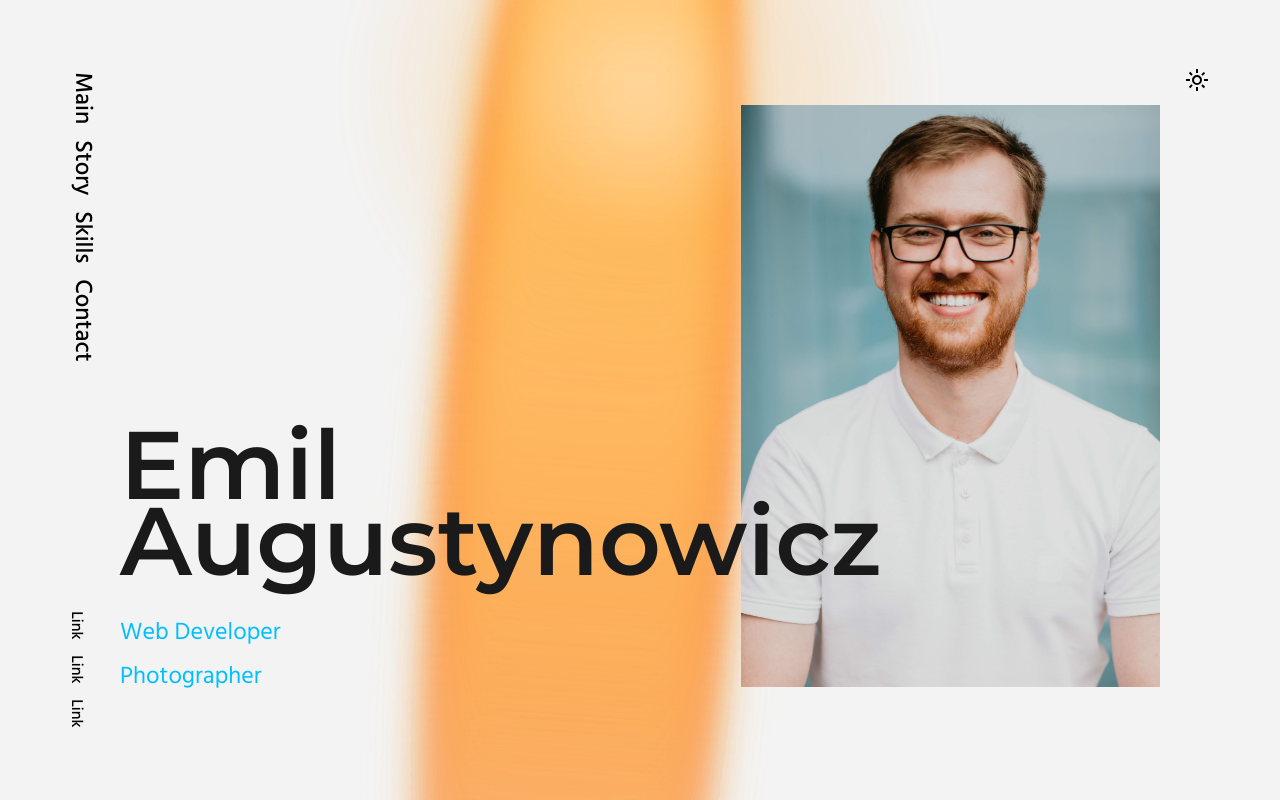
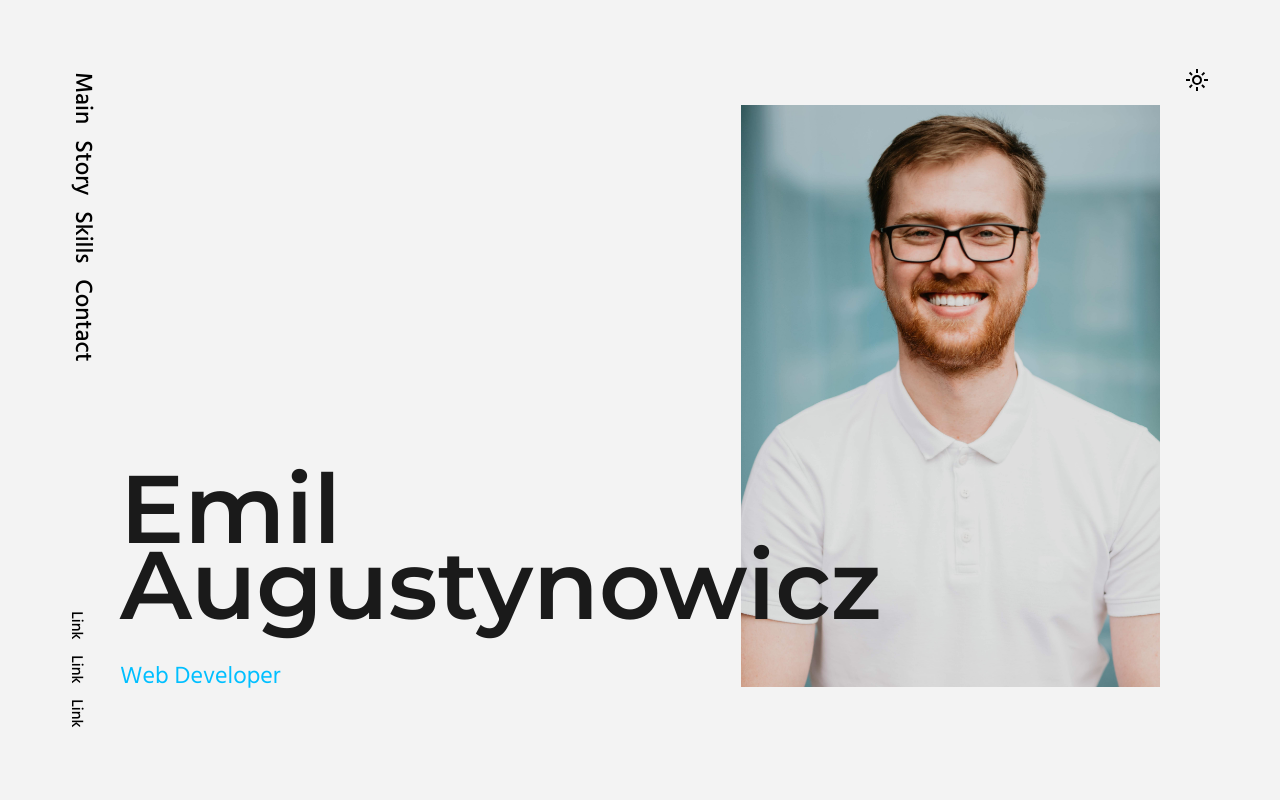
Before and after one commit to Zdechlak89/portfolio_react_ts, a React (Vite) app: page / in a window 1280 px wide. Shown: the top 800 px of the page. Built offline with nearby package versions, Linux system fonts and the light colour scheme.

Commit message:
contact form restyle

```diff
--- a/src/App.tsx
+++ b/src/App.tsx
@@ -1,5 +1,4 @@
 import { useEffect, useState, type ReactElement } from "react";
-import BackgroundFan from "./components/BackgroundFan";
 import Header from "./components/Header";
 import MainSection from "./components/Main";
 import { ModeContext } from "./store/app-context";
@@ -13,11 +12,8 @@ const App = (): ReactElement => {
 
   return (
     <ModeContext.Provider value={{ darkMode, setDarkMode }}>
-      <BackgroundFan></BackgroundFan>
-      <div className="app-content">
-        <Header></Header>
-        <MainSection></MainSection>
-      </div>
+      <Header></Header>
+      <MainSection></MainSection>
     </ModeContext.Provider>
   );
 };
--- a/src/components/BackgroundFan.scss
+++ /dev/null
@@ -1,116 +0,0 @@
-$fan-colors: #ff2400, #ff4d00, #ff6a00, #ff8c00, #ffa733, #ffc266, #ffdd99;
-
-@keyframes bg-fan-pulse {
-  0%,
-  100% {
-    opacity: 0.6;
-    transform: scale(1);
-  }
-  50% {
-    opacity: 0.85;
-    transform: scale(1.08);
-  }
-}
-
-.bg-fan {
-  position: fixed;
-  inset: 0;
-  z-index: 0;
-  overflow: hidden;
-  pointer-events: none;
-  transform-origin: 50% 0%;
-  will-change: transform;
-
-  &__pivot {
-    position: absolute;
-    top: -22vmax;
-    left: 50%;
-    width: 1px;
-    height: 1px;
-    transform: translateX(-50%);
-  }
-
-  &__blade {
-    position: absolute;
-    top: 0;
-    left: 0;
-    width: 22vmax;
-    height: 140vmax;
-    margin-left: -11vmax;
-    border-radius: 50%;
-    transform-origin: top center;
-    will-change: transform;
-  }
-
-  &__glow {
-    position: absolute;
-    top: -16vmax;
-    left: 50%;
-    width: 46vmax;
-    height: 46vmax;
-    margin-left: -23vmax;
-    border-radius: 50%;
-    background: radial-gradient(
-      circle,
-      rgba(255, 255, 255, 0.5) 0%,
-      rgba(255, 167, 51, 0.3) 35%,
-      rgba(255, 106, 0, 0) 70%
-    );
-    filter: blur(16px);
-    animation: bg-fan-pulse 6s ease-in-out infinite;
-  }
-}
-
-@for $i from 1 through length($fan-colors) {
-  .bg-fan__blade:nth-child(#{$i}) {
-    background:
-      linear-gradient(
-        115deg,
-        rgba(255, 255, 255, 0.45) 0%,
-        rgba(255, 255, 255, 0) 20%
-      ),
-      linear-gradient(
-        180deg,
-        nth($fan-colors, $i) 0%,
-        rgba(255, 255, 255, 0) 82%
-      );
-    filter: blur(#{10 + $i * 3}px);
-    opacity: #{0.9 - $i * 0.03};
-  }
-}
-
-body.dark .bg-fan {
-  &__blade {
-    mix-blend-mode: screen;
-  }
-
-  &__glow {
-    mix-blend-mode: screen;
-  }
-}
-
-@media (max-width: 600px) {
-  .bg-fan {
-    &__pivot {
-      top: -14vmax;
-    }
-
-    &__blade {
-      width: 30vmax;
-      height: 110vmax;
-      margin-left: -15vmax;
-    }
-
-    &__glow {
-      width: 30vmax;
-      height: 30vmax;
-      margin-left: -15vmax;
-    }
-  }
-}
-
-@media (prefers-reduced-motion: reduce) {
-  .bg-fan {
-    display: none;
-  }
-}
--- a/src/components/BackgroundFan.tsx
+++ /dev/null
@@ -1,82 +0,0 @@
-import { useEffect, useRef } from "react";
-import { gsap } from "gsap";
-import { ScrollTrigger } from "gsap/ScrollTrigger";
-import "./BackgroundFan.scss";
-
-gsap.registerPlugin(ScrollTrigger);
-
-const BLADE_ANGLES: Array<{ closed: number; open: number }> = [
-  { closed: 4, open: -78 },
-  { closed: 4, open: -52 },
-  { closed: 4, open: -26 },
-  { closed: 4, open: 0 },
-  { closed: 4, open: 26 },
-  { closed: 4, open: 52 },
-  { closed: 4, open: 78 },
-];
-
-function BackgroundFan(): JSX.Element {
-  const containerRef = useRef<HTMLDivElement>(null);
-
-  useEffect(() => {
-    const container = containerRef.current;
-    if (!container) return;
-
-    const blades = gsap.utils.toArray<HTMLElement>(
-      ".bg-fan__blade",
-      container,
-    );
-    const tweens: gsap.core.Tween[] = [];
-
-    blades.forEach((blade, index) => {
-      const angles = BLADE_ANGLES[index % BLADE_ANGLES.length];
-      gsap.set(blade, { rotation: angles.closed });
-
-      tweens.push(
-        gsap.to(blade, {
-          rotation: angles.open,
-          ease: "none",
-          scrollTrigger: {
-            trigger: document.body,
-            start: "top top",
-            end: "bottom bottom",
-            scrub: 1,
-          },
-        }),
-      );
-    });
-
-    tweens.push(
-      gsap.to(container, {
-        scale: 1.04,
-        ease: "none",
-        scrollTrigger: {
-          trigger: document.body,
-          start: "top top",
-          end: "bottom bottom",
-          scrub: 1.6,
-        },
-      }),
-    );
-
-    return () => {
-      tweens.forEach((tween) => {
-        tween.scrollTrigger?.kill();
-        tween.kill();
-      });
-    };
-  }, []);
-
-  return (
-    <div className="bg-fan" ref={containerRef} aria-hidden="true">
-      <div className="bg-fan__pivot">
-        {BLADE_ANGLES.map((_, index) => (
-          <span className="bg-fan__blade" key={index} />
-        ))}
-      </div>
-      <div className="bg-fan__glow" />
-    </div>
-  );
-}
-
-export default BackgroundFan;
--- a/src/components/Main.tsx
+++ b/src/components/Main.tsx
@@ -271,7 +271,6 @@ const MainSection = (): ReactElement => {
                 </h1>
                 <div className="main-subheading">
                   <p>Web Developer</p>
-                  <p>Photographer</p>
                 </div>
               </div>
             </div>
@@ -346,9 +345,7 @@ const MainSection = (): ReactElement => {
                     >
                       ×
                     </button>
-                    <h3 className="skill-modal__title">
-                      {selectedSkill.name}
-                    </h3>
+                    <h3 className="skill-modal__title">{selectedSkill.name}</h3>
                     <p className="skill-modal__description">
                       {selectedSkill.description}
                     </p>
--- a/src/index.scss
+++ b/src/index.scss
@@ -62,11 +62,6 @@
 #root {
   margin: 0 auto;
   text-align: center;
-}
-
-.app-content {
-  position: relative;
-  z-index: 1;
 }
 * {
   box-sizing: border-box;
@@ -163,11 +158,7 @@ button:focus-visible {
   gap: 1rem;
   width: min(100%, 700px);
   margin-top: 1.5rem;
-  padding: 1.5rem;
-  background: rgba(255, 255, 255, 0.8);
-  border: 1px solid rgba(0, 191, 255, 0.25);
-  border-radius: 18px;
-  box-shadow: 0 12px 30px rgba(0, 0, 0, 0.08);
+  padding: 1.5rem 0;
   text-align: left;
 }
 
@@ -185,20 +176,18 @@ button:focus-visible {
   input,
   textarea {
     width: 100%;
-    border: 1px solid rgba(26, 26, 26, 0.15);
-    border-radius: 12px;
-    padding: 0.9rem 1rem;
+    border: none;
+    border-bottom: 2px solid rgba(26, 26, 26, 0.15);
+    border-radius: 0;
+    padding: 0.9rem 0.25rem;
     font: inherit;
     color: var(--color-dark);
-    background-color: var(--color-light);
-    transition:
-      border-color 0.2s ease,
-      box-shadow 0.2s ease;
+    background-color: transparent;
+    transition: border-color 0.2s ease;
 
     &:focus {
       outline: none;
-      border-color: var(--color-accent);
-      box-shadow: 0 0 0 3px rgba(0, 191, 255, 0.18);
+      border-bottom-color: var(--color-accent);
     }
   }
 
@@ -216,9 +205,11 @@ button:focus-visible {
 .contact-form button {
   width: fit-content;
   padding: 0.8rem 1.4rem;
-  background: var(--color-dark);
+  background: var(--color-accent);
   color: var(--color-light);
   font-weight: 600;
+  border: none;
+  border-radius: 8px;
 }
 
 .success-message {
@@ -336,10 +327,6 @@ button:focus-visible {
 }
 
 body.dark .contact-form {
-  background: rgba(44, 44, 44, 0.85);
-  border-color: rgba(0, 191, 255, 0.4);
-  box-shadow: 0 12px 30px rgba(0, 0, 0, 0.3);
-
   .form-group label,
   input,
   textarea {
@@ -348,8 +335,8 @@ body.dark .contact-form {
 
   input,
   textarea {
-    background-color: #1f1f1f;
-    border-color: rgba(255, 255, 255, 0.12);
+    background-color: transparent;
+    border-bottom-color: rgba(255, 255, 255, 0.25);
   }
 }
 
@@ -544,7 +531,7 @@ nav a {
   }
 
   .contact-form {
-    padding: 1.5rem;
+    padding: 1.5rem 0;
   }
 }
 
```
